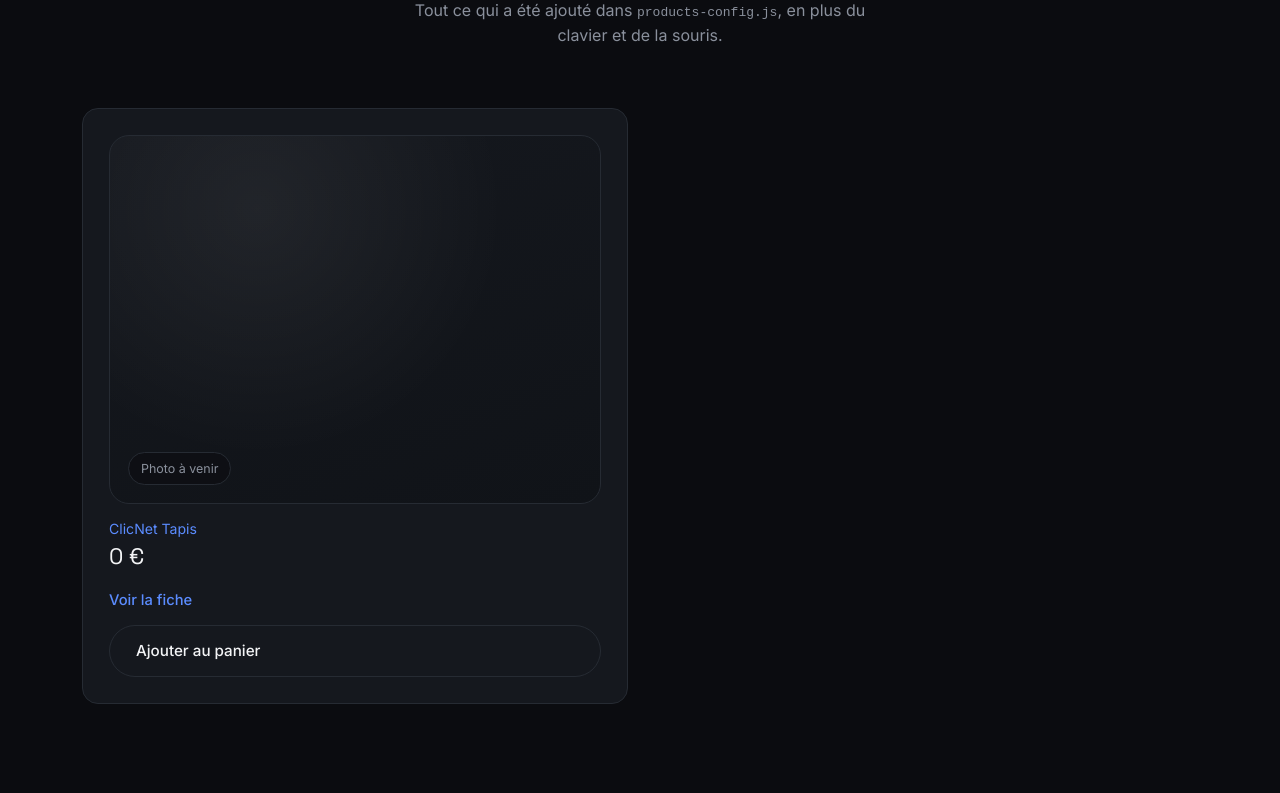
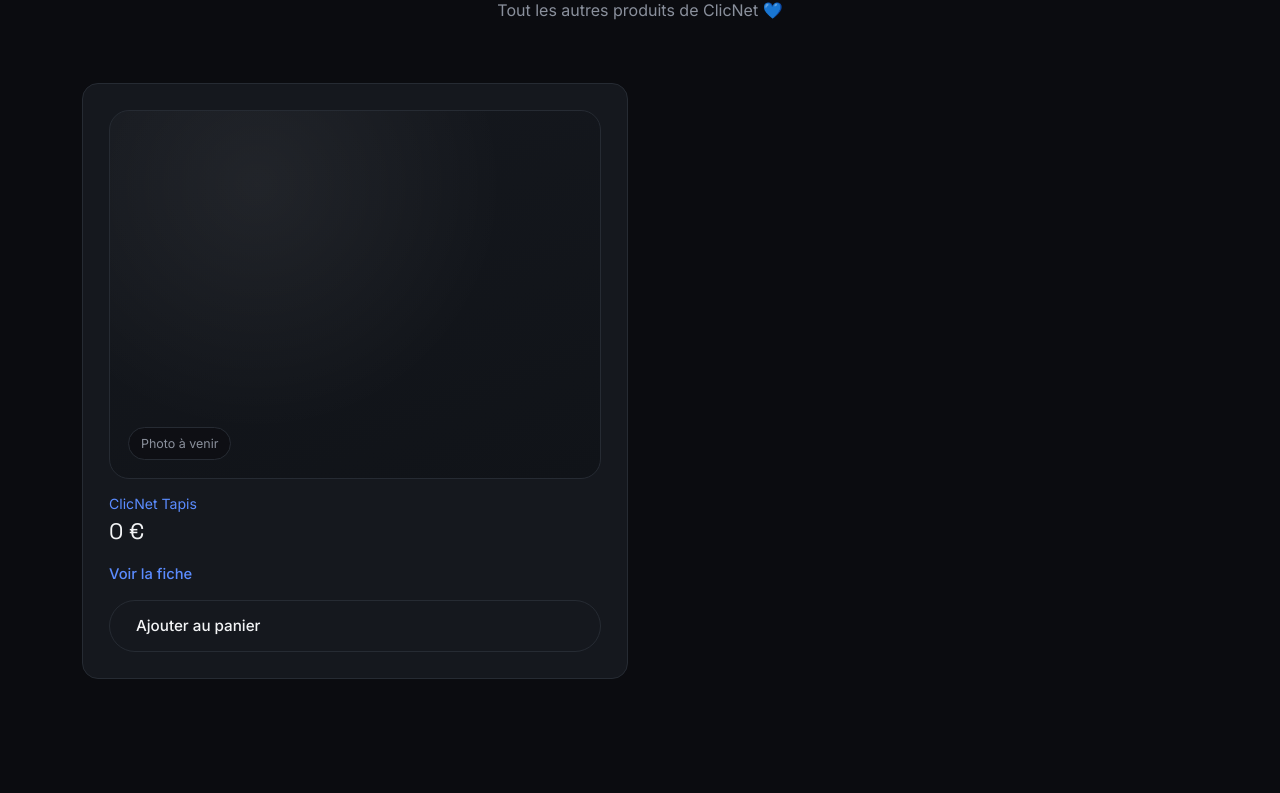
Before and after one commit to valitycode/ClicNet, a plain HTML site: page autres-produits.html in a window 1280 px wide. Shown: the part 222-1015 px from the top of the page. Drawn offline with Linux system fonts and the light colour scheme.

Commit message:
Update autres-produits.html

```diff
--- a/autres-produits.html
+++ b/autres-produits.html
@@ -46,7 +46,7 @@
 <header class="page-top">
   <p class="eyebrow">ClicNet</p>
   <h1>Autres produits.</h1>
-  <p>Tout ce qui a été ajouté dans <code>products-config.js</code>, en plus du clavier et de la souris.</p>
+  <p>Tout les autres produits de ClicNet 💙</p>
 </header>
 
 <section class="section" style="border-top:none; padding-top: 20px;">
```
